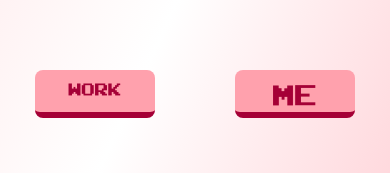
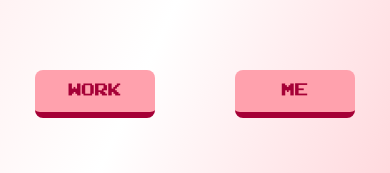
Before and after one commit to carinacostachee/portofolio, a React (Vite) app: page /contact in a window 390 px wide. Shown: the part 523-696 px from the top of the page. Built offline with nearby package versions, Linux system fonts and the light colour scheme.

Commit message:
chore: finished now portofolio responsiveness1

```diff
--- a/src/pages/ContactMe.tsx
+++ b/src/pages/ContactMe.tsx
@@ -67,11 +67,11 @@ const ContactMe = () => {
                         transition-all duration-150
                         shadow-4xl
                         border-b-[6px] border-rose-800
-                        font-arcade text-rose-800  text-2xl text-[40px]
+                        font-arcade text-rose-800  text-2xl sm:text-[40px]
 
                                                                 "
           >
-            <span className="flex justify-center items-center mb-2">Me</span>
+            <span className="flex justify-center items-center mt-1">Me</span>
           </Link>
         </div>
       </div>
```
